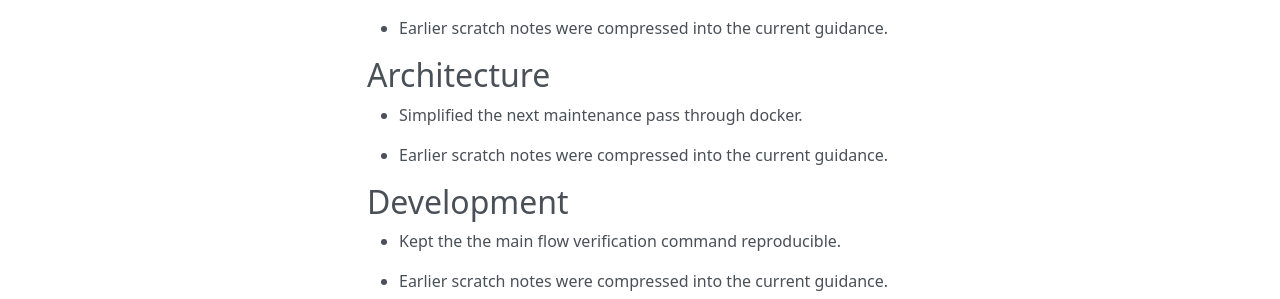
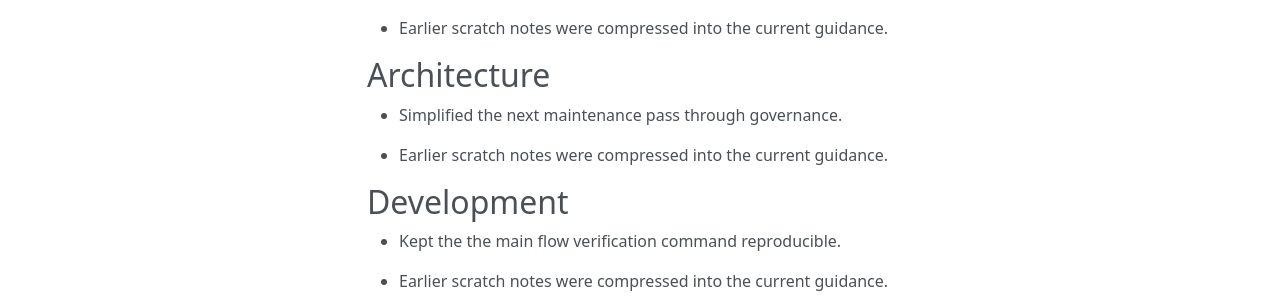
Before and after one commit to sebastianspicker/rae, an MkDocs documentation site: the page built from docs/INDEX.md, in a window 1280 px wide and 1199 px high. Shown: the part 803-1102 px from the top of the window. Built offline with MkDocs 1.6.1, drawn with Linux system fonts in a browser that asks for light colours; nearby versions of some CDN libraries.

Commit message:
refactor(governance): shrink the surface area around governance
Carried the governance adjustment through run_tests.sh, INDEX.md.

```diff
--- a/docs/INDEX.md
+++ b/docs/INDEX.md
@@ -29,7 +29,7 @@ Some setup details still depend on the current local workflow and may change aga
 - Earlier scratch notes were compressed into the current guidance.
 
 ## Architecture
-- Simplified the next maintenance pass through docker.
+- Simplified the next maintenance pass through governance.
 
 - Earlier scratch notes were compressed into the current guidance.
 
```
Also changed, not shown: 1 other file.
